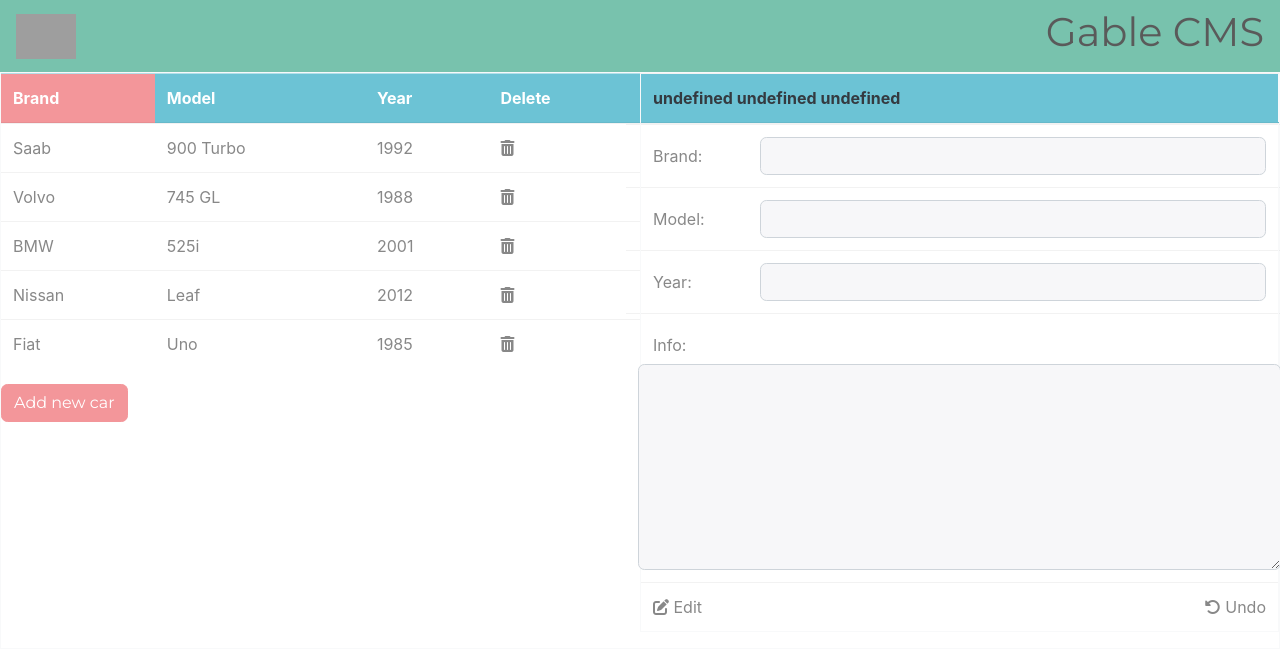
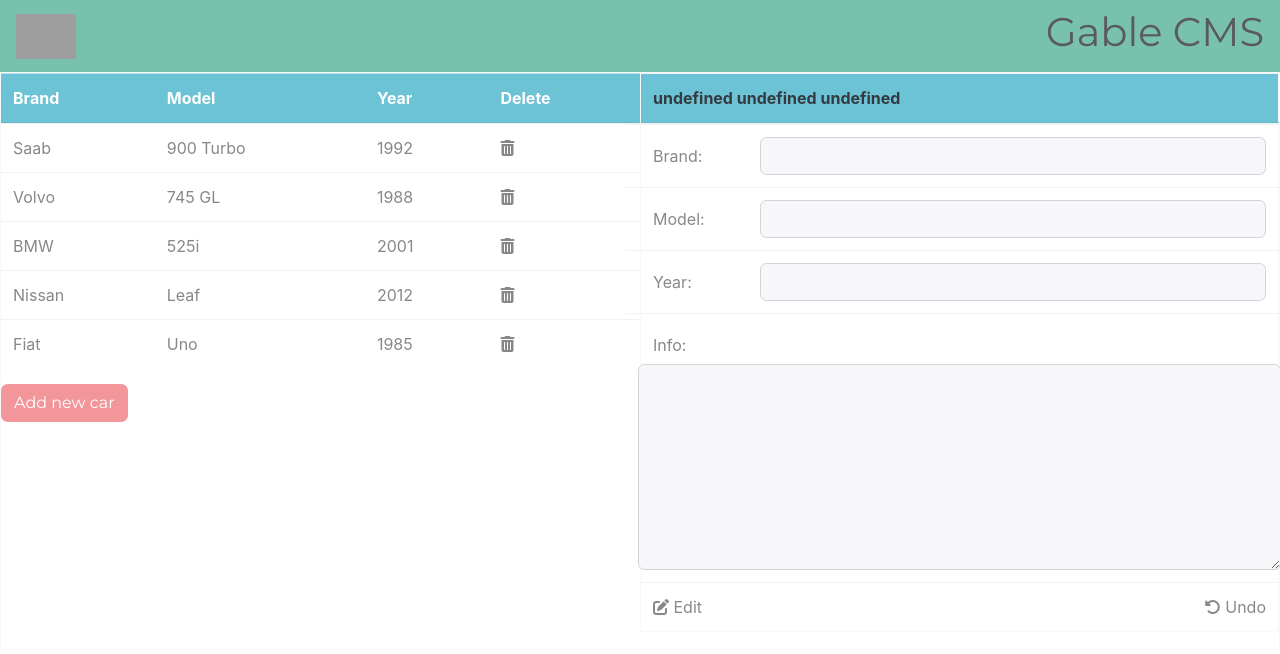
Before and after one commit to teresiagable/singlepagecms, a React (Create React App) app: page / in a window 1280 px wide. Shown: the top 654 px of the page. Built offline with nearby package versions, Linux system fonts and the light colour scheme; grey boxes are pictures that could not be loaded.

Commit message:
fixed sorting on columns

```diff
--- a/src/components/CMSList.jsx
+++ b/src/components/CMSList.jsx
@@ -5,9 +5,9 @@ export default function CMSList(props) {
 	const sortCSS = "bg-secondary";
 	//console.log(props);
 
-	const sortColumn = column => {
-		console.log(column);
-		props.onSortColumn(column);
+	const sortColumn = e => {
+		console.log(e);
+		//props.onSortColumn(column);
 	};
 
 	return (
@@ -16,8 +16,8 @@ export default function CMSList(props) {
 				<thead>
 					<tr className="table-info">
 						<th
-							className="bg-secondary"
-							onClick={() => sortColumn("brand")}
+							className="w-20"
+							onClick={() => props.onSortColumn("brand")}
 						>
 							Brand
 						</th>
@@ -27,8 +27,18 @@ export default function CMSList(props) {
 						>
 							Model
 						</th>
-						<th className="w-20">Year</th>
-						<th className="w-10">Delete</th>
+						<th
+							className="w-20"
+							onClick={() => props.onSortColumn("year")}
+						>
+							Year
+						</th>
+						<th
+							className="w-10"
+							onClick={() => props.onSortColumn("model")}
+						>
+							Delete
+						</th>
 					</tr>
 				</thead>
 				<tbody>
@@ -42,7 +52,7 @@ export default function CMSList(props) {
 								<td>{item.model}</td>
 								<td>{item.year}</td>
 								<td
-									onClick={() => props.onDeleteClick(item.id)}
+								// onClick={() => props.onDeleteClick(item.id)}
 								>
 									<i className="fas fa-trash-alt bg-red"></i>
 								</td>
--- a/src/components/CMSMain.jsx
+++ b/src/components/CMSMain.jsx
@@ -45,21 +45,23 @@ class CMSMain extends Component {
 		this.setState({ selectedItem: "new" });
 	};
 	sort = column => {
-		const newItems = this.state.items.sort((a, b) => b[column] - a[column]);
+		this.setState({
+			items: [...this.state.items].sort(function(x, y) {
+				if (x[column] < y[column]) return -1;
 
-		console.log(newItems);
-		this.setState({
-			items: this.state.items.sort((a, b) => b[column] - a[column])
+				if (x[column] > y[column]) return 1;
+
+				return 0;
+			})
 		});
 	};
+
 	render() {
 		const { items, itemsFetched, selectedItem } = this.state;
 
 		if (!itemsFetched) {
 			return <div> "vänta lite" </div>;
 		}
-
-		//console.log("itemsFetched", itemsFetched);
 
 		return (
 			<div className="d-flex flex-row border border-light w-100">
```
